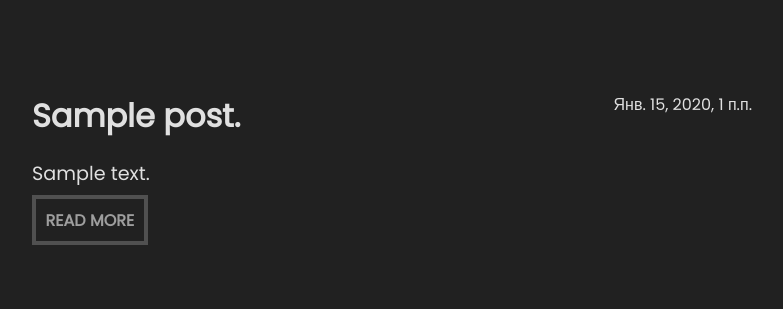
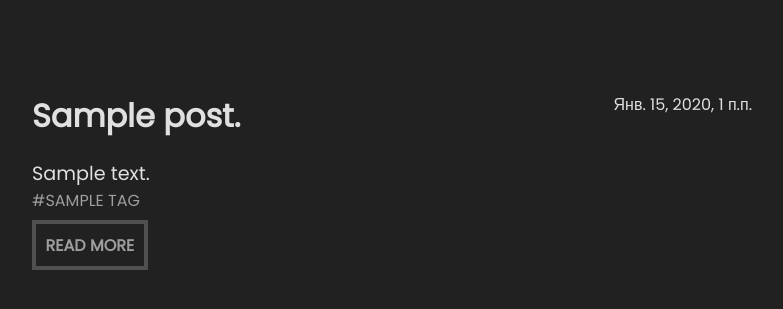
Before and after one commit to Stonedch/django-blog-engine, a Django app: page /post-list/ in a window 1280 px wide. Shown: the part 286-595 px from the top of the page, without its empty margins (248-1031 px from the left). Run offline with Django 3.2, Linux system fonts and the light colour scheme; tables that the repository leaves empty hold one stand-in row (values such as "Sample post").

Commit message:
chore: add tag-list for posts front-end in post-list

```diff
--- a/posts/templates/posts/includes/post-template.html
+++ b/posts/templates/posts/includes/post-template.html
@@ -3,9 +3,9 @@
     <span class="post__date-pub">{{ post.date_pub }}</span>
 </div>
 <p class="post__content">{{ post.content |  truncatechars:128 }}</p>
-<a class="button" href="{{ post.get_absolute_url }}">Read more</a>
-{% comment %} <div>
+<div class="post__tag-list">
     {% for tag in post.tags.all %}
         <a href="{{ tag.get_absolute_url }}">#{{ tag.title }}</a>
     {% endfor %}
-</div> {% endcomment %}
+</div>
+<a class="button" href="{{ post.get_absolute_url }}">Read more</a>
--- a/static/css/style.css
+++ b/static/css/style.css
@@ -80,9 +80,16 @@ a, p, h1, h2, h3, h4, h5, h6 {
 }
 
 .post__content {
-    margin: 0.2in 0;
+    margin-top: 0.2in;
     color: #e0e0e0;
     font-size: 1.2rem;
+}
+
+.post__tag-list {
+    margin-bottom: 0.2in;
+    color: #e0e0e0;
+    font-size: 1rem;
+    text-transform: uppercase;
 }
 
 .button {
```
